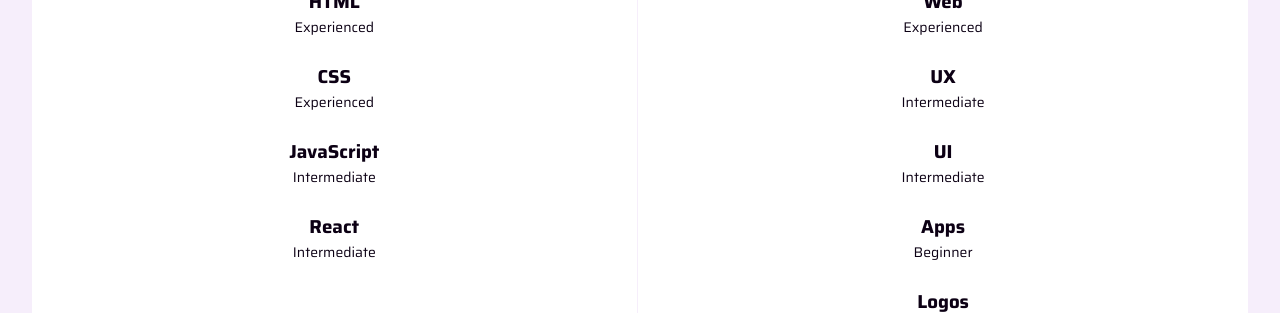
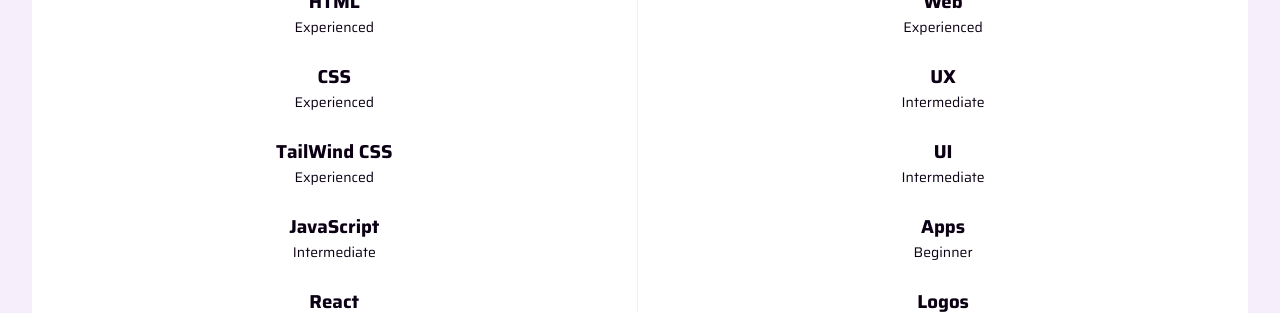
Before and after one commit to Wayskid/Ways-Portfolio, a React (Create React App) app: page / in a window 1280 px wide. Shown: the part 1880-2193 px from the top of the page. Built offline with nearby package versions, Linux system fonts and the light colour scheme.

Commit message:
Added TailWInd Css

```diff
--- a/src/components/layout/About.jsx
+++ b/src/components/layout/About.jsx
@@ -55,6 +55,10 @@
                      <p>Experienced</p>
                   </li>
                   <li>
+                     <h3>TailWind CSS</h3>
+                     <p>Experienced</p>
+                  </li>
+                  <li>
                      <h3>JavaScript</h3>
                      <p>Intermediate</p>
                   </li>
--- a/src/context/WaysPortContext.js
+++ b/src/context/WaysPortContext.js
@@ -47,7 +47,7 @@
    })
 
    const [aboutSkills, aboutSkillsInView] = useInView({
-      threshold: 0.2,
+      threshold: 0.07,
       triggerOnce: true
    })
 
```
